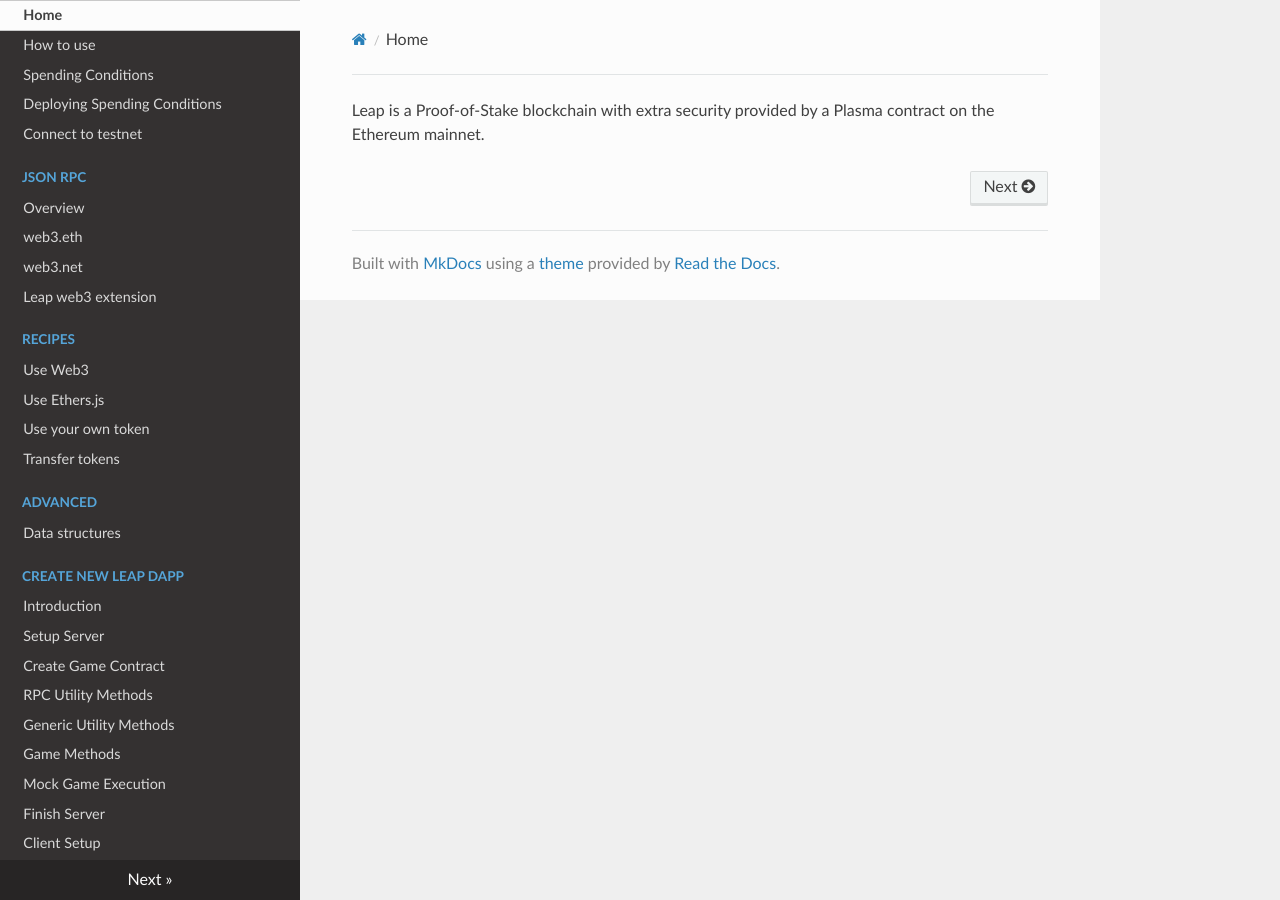
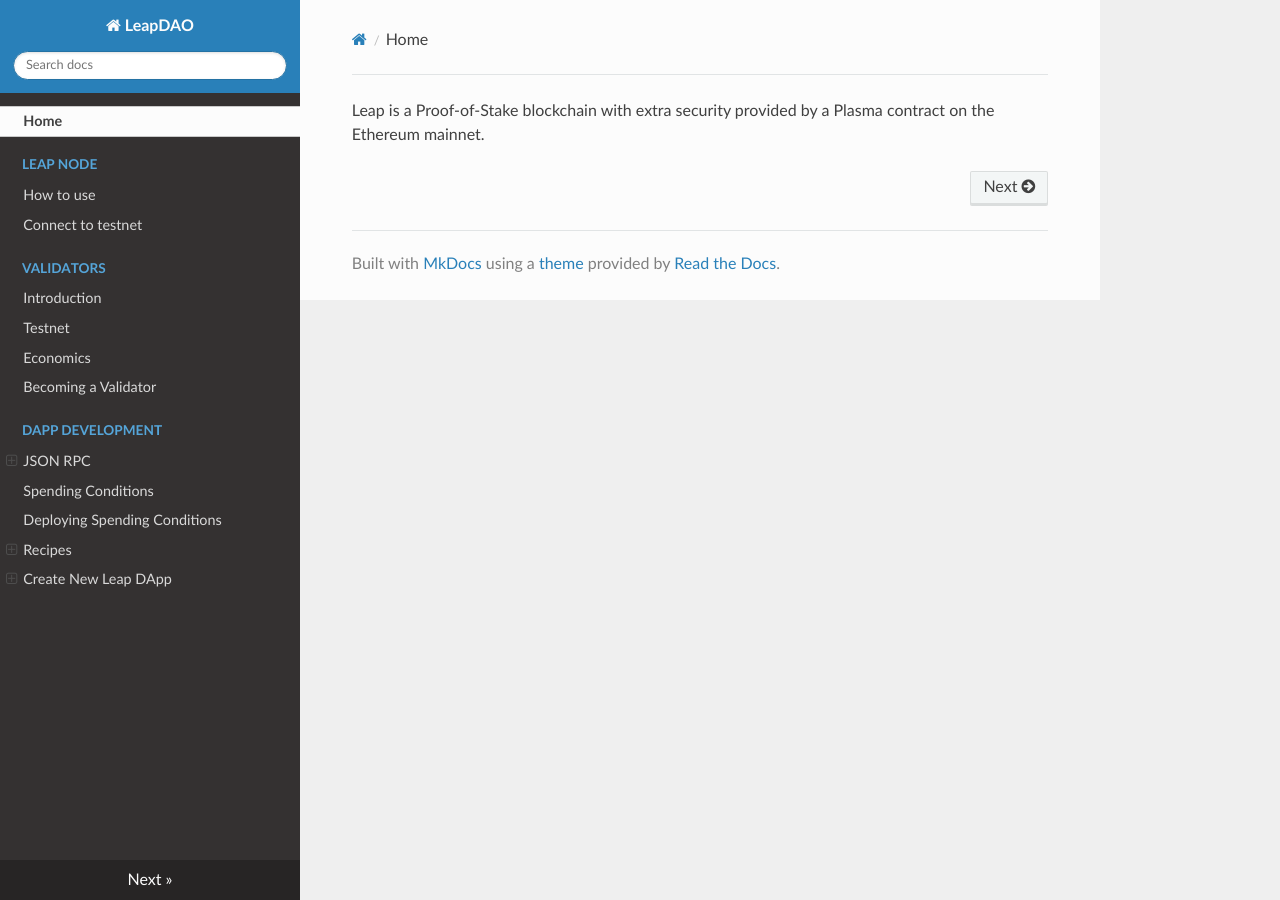
Before and after one commit to leapdao/docs, an MkDocs documentation site: the page built from docs/index.md, in a window 1280 px wide. Built offline with MkDocs 1.6.1, drawn with Linux system fonts in a browser that asks for light colours; nearby versions of some CDN libraries.

Commit message:
created structure

```diff
--- a/mkdocs.yml
+++ b/mkdocs.yml
@@ -3,32 +3,37 @@ theme: readthedocs
 
 nav:
   - 'Home': index.md
-  - 'How to use': how-to-use.md
-  - 'Spending Conditions': spending-conditions.md
-  - 'Deploying Spending Conditions': spending-conditions-tutorial.md
-  - 'Connect to testnet': connect.md
-  - 'JSON RPC':
-    - 'Overview': json-rpc/overview.md
-    - 'web3.eth': json-rpc/web3.eth.md
-    - 'web3.net': json-rpc/web3.net.md
-    - 'Leap web3 extension': json-rpc/web3.plasma.md
-  - 'Recipes':
-    - 'Use Web3': 'recipes/use-web3.md'
-    - 'Use Ethers.js': 'recipes/use-ethers.md'
-    - 'Use your own token': 'recipes/own-token.md'
-    - 'Transfer tokens': 'recipes/send-transfer.md'
-  - 'Advanced':
-    - 'Data structures': data-structures.md
-  - 'Create New Leap DApp':
-      - 'Introduction':   'tutorials/new-dapp/intro.md'
-      - 'Setup Server': 'tutorials/new-dapp/step-1-server.md'
-      - 'Create Game Contract': 'tutorials/new-dapp/step-2-contract.md'
-      - 'RPC Utility Methods': 'tutorials/new-dapp/step-3-rpc.md'
-      - 'Generic Utility Methods': 'tutorials/new-dapp/step-4-generic-utility.md'
-      - 'Game Methods': 'tutorials/new-dapp/step-5-game-setup.md'
-      - 'Mock Game Execution': 'tutorials/new-dapp/step-6-game-mock.md'
-      - 'Finish Server': 'tutorials/new-dapp/step-7-finish-server.md'
-      - 'Client Setup': 'tutorials/new-dapp/step-8-client-setup.md'
-      - 'Client Game': 'tutorials/new-dapp/step-9-client-game.md'
-      - 'Run Game': 'tutorials/new-dapp/step-10-run-the-game.md'
-      - 'Final - Source Code': 'tutorials/new-dapp/step-11-final.md'
+  - 'Leap Node':
+    - 'How to use': how-to-use.md
+    - 'Connect to testnet': connect.md
+  - 'Validators':
+    - 'Introduction': validators/general.md
+    - 'Testnet': validators/testnet.md
+    - 'Economics': validators/economics.md
+    - 'Becoming a Validator': validators/instructions.md
+  - 'Dapp Development':
+    - 'JSON RPC':
+      - 'Overview': json-rpc/overview.md
+      - 'web3.eth': json-rpc/web3.eth.md
+      - 'web3.net': json-rpc/web3.net.md
+      - 'Leap web3 extension': json-rpc/web3.plasma.md
+    - 'Spending Conditions': spending-conditions.md
+    - 'Deploying Spending Conditions': spending-conditions-tutorial.md
+    - 'Recipes':
+      - 'Use Web3': 'recipes/use-web3.md'
+      - 'Use Ethers.js': 'recipes/use-ethers.md'
+      - 'Use your own token': 'recipes/own-token.md'
+      - 'Transfer tokens': 'recipes/send-transfer.md'
+    - 'Create New Leap DApp':
+        - 'Introduction':   'tutorials/new-dapp/intro.md'
+        - 'Setup Server': 'tutorials/new-dapp/step-1-server.md'
+        - 'Create Game Contract': 'tutorials/new-dapp/step-2-contract.md'
+        - 'RPC Utility Methods': 'tutorials/new-dapp/step-3-rpc.md'
+        - 'Generic Utility Methods': 'tutorials/new-dapp/step-4-generic-utility.md'
+        - 'Game Methods': 'tutorials/new-dapp/step-5-game-setup.md'
+        - 'Mock Game Execution': 'tutorials/new-dapp/step-6-game-mock.md'
+        - 'Finish Server': 'tutorials/new-dapp/step-7-finish-server.md'
+        - 'Client Setup': 'tutorials/new-dapp/step-8-client-setup.md'
+        - 'Client Game': 'tutorials/new-dapp/step-9-client-game.md'
+        - 'Run Game': 'tutorials/new-dapp/step-10-run-the-game.md'
+        - 'Final - Source Code': 'tutorials/new-dapp/step-11-final.md'
```
Also changed, not shown: docs/validators/general.md (added, +9 -0 lines), docs/validators/economics.md (added), docs/validators/instructions.md (added), docs/validators/testnet.md (added).
